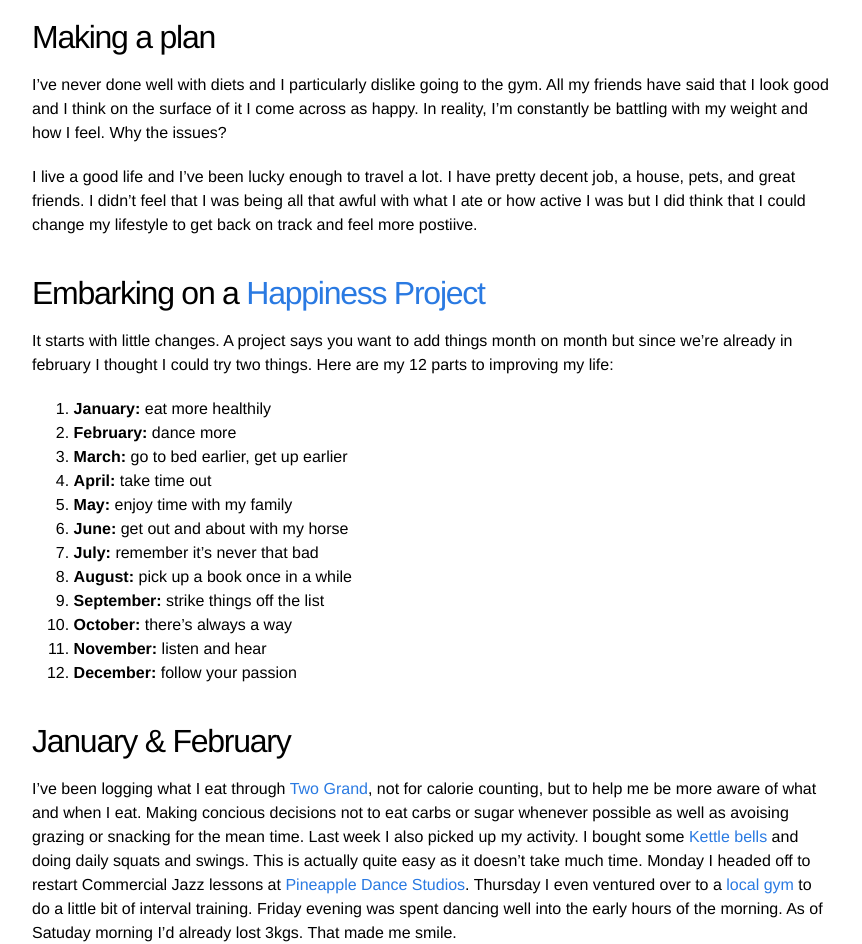
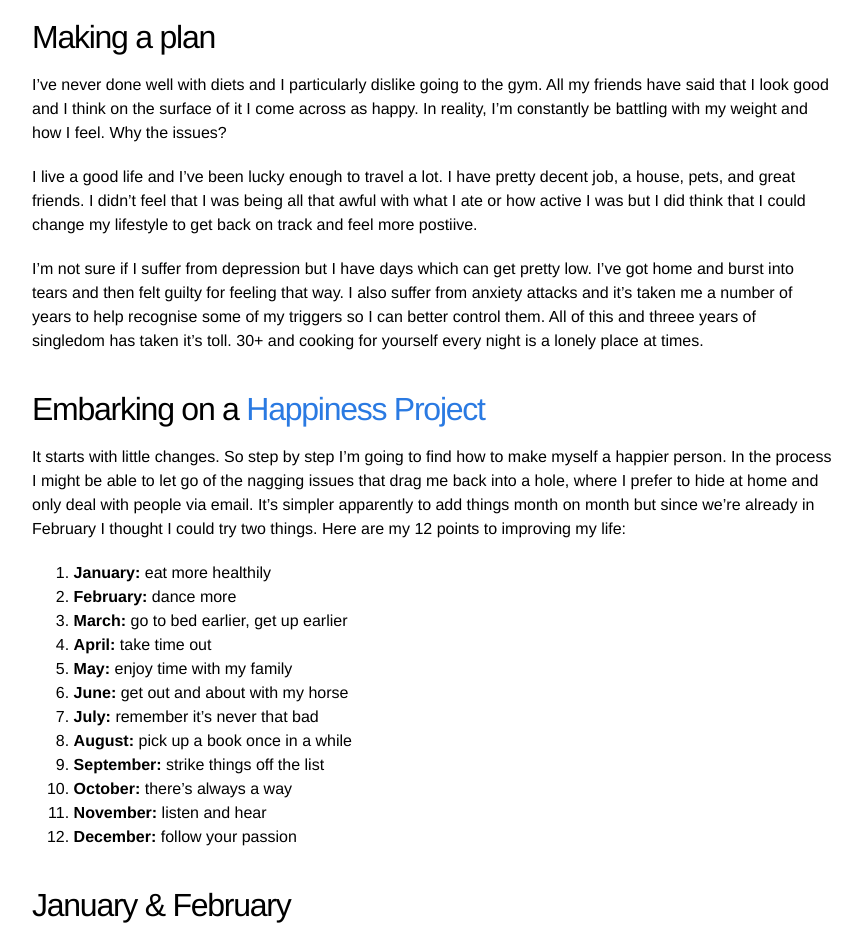
Before and after one commit to raphaelleheaf/nevercinderalla, a Jekyll site: the page built from _posts/2015-02-22-time-to-shape-up.markdown, in a window 1280 px wide and 1400 px high, scrolled down 704 px. Shown: the top 944 px of the window, without its empty margins (208-1070 px from the left). Built offline with Jekyll 4.4.1, drawn with Linux system fonts in a browser that asks for light colours; comment, search, counter and statistics services are not loaded; some of the changed text lies outside the part shown.

Commit message:
added text

```diff
--- a/_posts/2015-02-22-time-to-shape-up.markdown
+++ b/_posts/2015-02-22-time-to-shape-up.markdown
@@ -7,7 +7,7 @@ categories: health
 
 ![Shaping up](https://raw.githubusercontent.com/raphaelleheaf/nevercinderella/gh-pages/_assets/shaping_up.jpg)
 
-_"A goal without a plan, is just a wish"_**
+_"A goal without a plan, is just a wish"_
 
 I recently bought [a dress in the Net-a-Porter sale](http://www.net-a-porter.com/product/470871) that was on my wishlist for ages. It arrived and it's beautiful but I coan't do the waist up. I knew it wouldn't fit but I bought it as some motivation to kick start what I've needed to do for a long time. The goal is set.
 
@@ -17,9 +17,11 @@ I've never done well with diets and I particularly dislike going to the gym. All
 
 I live a good life and I've been lucky enough to travel a lot. I have pretty decent job, a house, pets, and great friends. I didn't feel that I was being all that awful with what I ate or how active I was but I did think that I could change my lifestyle to get back on track and feel more postiive.
 
+I'm not sure if I suffer from depression but I have days which can get pretty low. I've got home and burst into tears and then felt guilty for feeling that way. I also suffer from anxiety attacks and it's taken me a number of years to help recognise some of my triggers so I can better control them. All of this and threee years of singledom has taken it's toll. 30+ and cooking for yourself every night is a lonely place at times.
+
 ##Embarking on a [Happiness Project](http://www.gretchenrubin.com/books/the-happiness-project/about-the-book/)
 
-It starts with little changes. A project says you want to add things month on month but since we're already in february I thought I could try two things. Here are my 12 parts to improving my life:
+It starts with little changes. So step by step I'm going to find how to make myself a happier person. In the process I might be able to let go of the nagging issues that drag me back into a hole, where I prefer to hide at home and only deal with people via email. It's simpler apparently to add things month on month but since we're already in February I thought I could try two things. Here are my 12 points to improving my life:
 
 1. **January:** eat more healthily
 2. **February:** dance more
@@ -36,9 +38,9 @@ It starts with little changes. A project says you want to add things month on mo
 
 ##January & February
 
-I've been logging what I eat through [Two Grand](http://www.twogrand.com/), not for calorie counting, but to help me be more aware of what and when I eat. Making concious decisions not to eat carbs or sugar whenever possible as well as avoising grazing or snacking for the mean time. Last week I also picked up my activity. I bought some [Kettle bells](http://www.amazon.co.uk/Kettlebell-Vinyl-4-Kilograms/dp/B00BWMVIN8/ref=sr_1_2?s=sports&ie=UTF8&qid=1424652419&sr=1-2&keywords=kettlebells) and doing daily squats and swings. This is actually quite easy as it doesn't take much time. Monday I headed off to restart Commercial Jazz lessons at [Pineapple Dance Studios](http://www.pineapple.uk.com/studio/cat/id/commercial-jazz/). Thursday I even ventured over to a [local gym](http://www.musclefactorygym.co.uk/) to do a little bit of interval training. Friday evening was spent dancing well into the early hours of the morning. As of Satuday morning I'd already lost 3kgs. That made me smile.
+I've been logging what I eat through [Two Grand](http://www.twogrand.com/), not for calorie counting, but to help me be more aware of what and when I eat. Making concious decisions not to eat carbs or sugar whenever possible as well as avoising grazing or snacking for the mean time. Last week I also picked up my activity. I bought some [Kettle bells](http://www.amazon.co.uk/Kettlebell-Vinyl-4-Kilograms/dp/B00BWMVIN8/ref=sr_1_2?s=sports&ie=UTF8&qid=1424652419&sr=1-2&keywords=kettlebells) and doing daily squats and swings. This is actually quite easy as it doesn't take much time. Monday I headed off to restart Commercial Jazz lessons at [Pineapple Dance Studios](http://www.pineapple.uk.com/studio/cat/id/commercial-jazz/). Thursday I even ventured over to a [local gym](http://www.musclefactorygym.co.uk/) to do a little bit of interval training. Friday evening was spent dancing well into the early hours of the morning. As of Satuday morning I'd already lost 3kgs. That made me smile. By Sunday, I'd put it all back on.
 
-Week 1 felt like a win. Let's see what Week 2 brings.
+Week 1 felt like a rollercoaster of highs and lows. Let's see what Week 2 brings.
 
 
 
```
